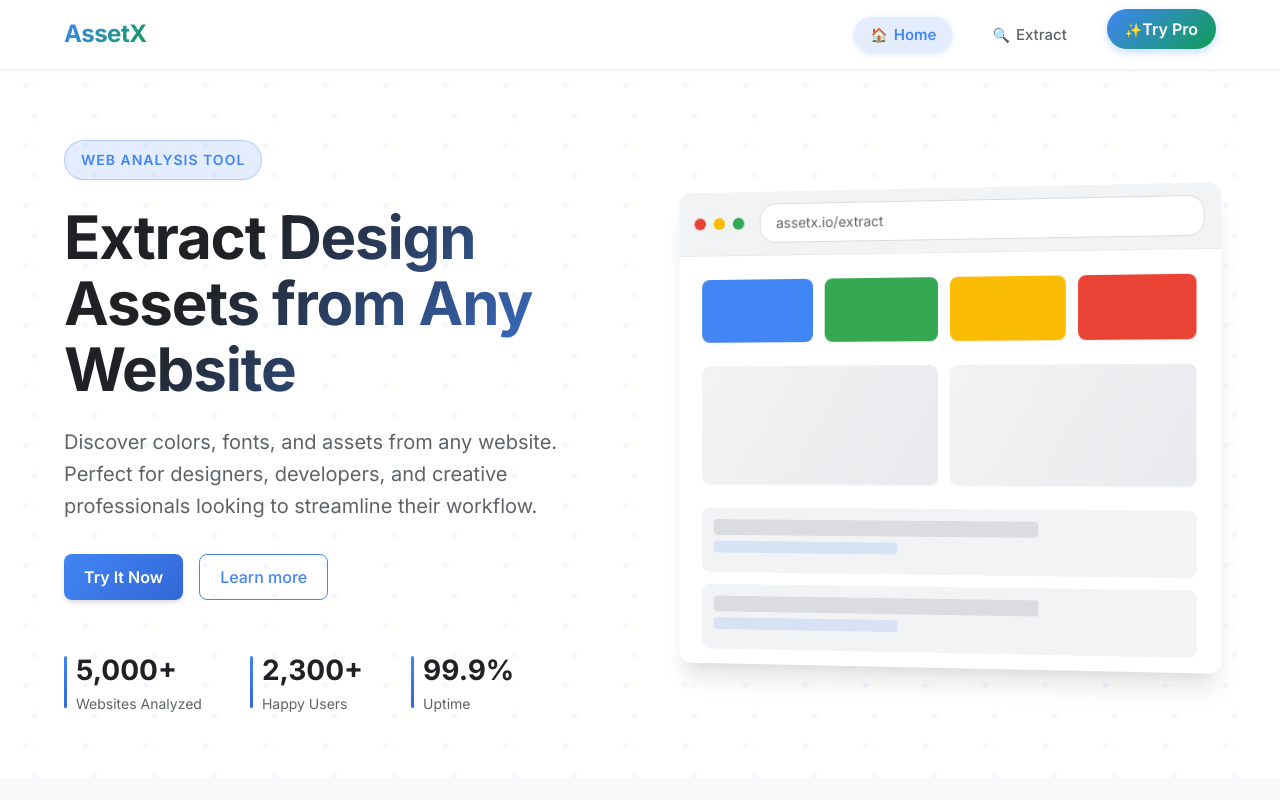
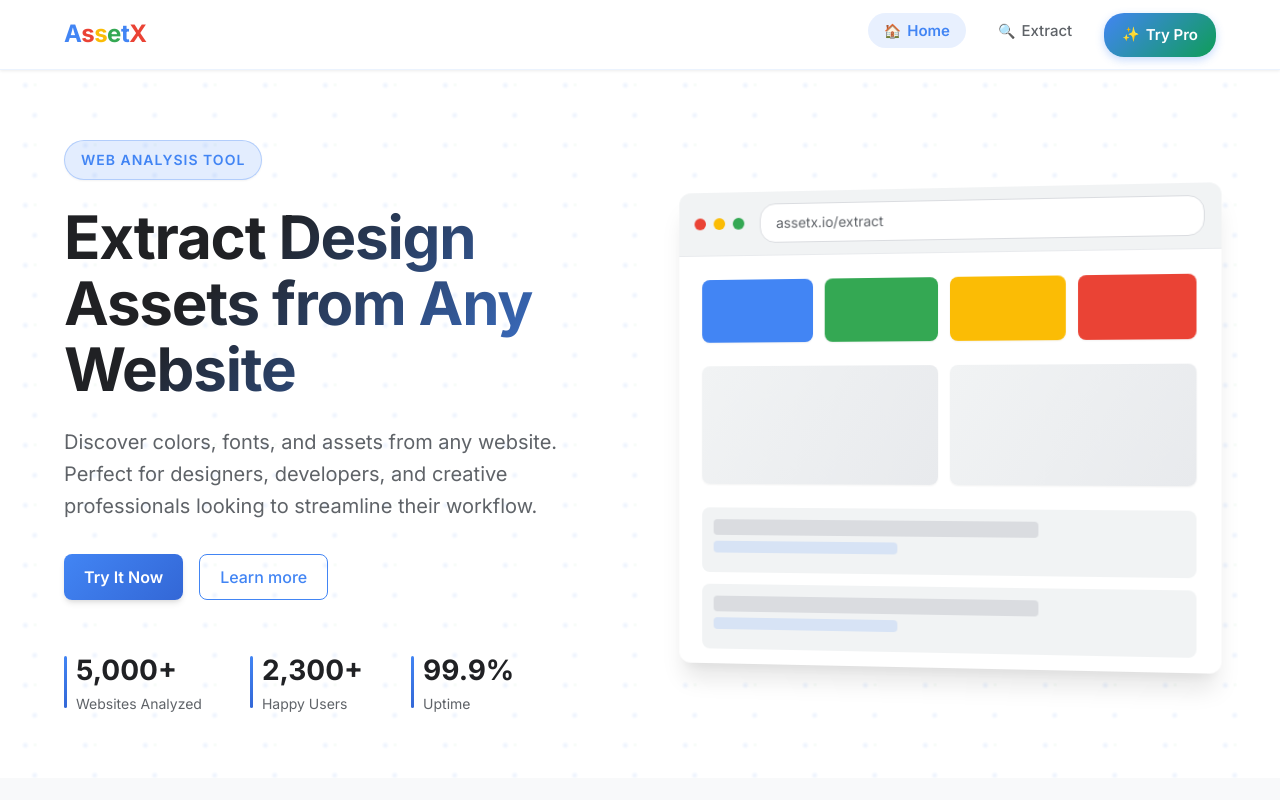
Before and after one commit to PeterAkande/asset-extractor, a React (Vite) app in the folder frontend/asset-extractor/: page / in a window 1280 px wide. Shown: the top 800 px of the page. Built offline with nearby package versions, Linux system fonts and the light colour scheme; a web font is replaced by a local one.

Commit message:
feat: support routing and have decicated result page

```diff
--- a/frontend/asset-extractor/src/components/Navbar.css
+++ b/frontend/asset-extractor/src/components/Navbar.css
@@ -4,7 +4,7 @@
   left: 0;
   right: 0;
   height: 70px;
-  background-color: rgba(255, 255, 255, 0.98);
+  background-color: rgba(255, 255, 255, 0.95);
   z-index: 1000;
   transition: all 0.3s ease;
   box-shadow: 0 1px 3px rgba(0, 0, 0, 0.08);
@@ -43,10 +43,6 @@
   font-size: 1.5rem;
   font-weight: 700;
   letter-spacing: -0.02em;
-  background: linear-gradient(135deg, #4285F4, #0F9D58);
-  -webkit-background-clip: text;
-  background-clip: text;
-  -webkit-text-fill-color: transparent;
 }
 
 .navbar-menu {
@@ -63,11 +59,12 @@
 }
 
 .nav-item {
-  margin-left: 16px;
+  margin-left: 8px;
+  position: relative;
 }
 
-/* Enhanced nav buttons with glass effect */
-.nav-button {
+/* Refined nav buttons with better hover effects */
+.nav-button, .nav-link {
   display: flex;
   align-items: center;
   gap: 6px;
@@ -80,6 +77,27 @@
   font-size: 0.9375rem;
   cursor: pointer;
   transition: all 0.2s ease;
+  text-decoration: none;
+  position: relative;
+}
+
+/* Add indicator line on hover and active */
+.nav-button::after, .nav-link::after {
+  content: '';
+  position: absolute;
+  bottom: -2px;
+  left: 50%;
+  transform: translateX(-50%);
+  width: 0;
+  height: 2px;
+  background: var(--google-blue);
+  transition: width 0.3s ease;
+  border-radius: 2px;
+}
+
+.nav-button:hover::after, .nav-link:hover::after,
+.nav-button.active::after {
+  width: 80%; /* Increased from 60% for better visibility */
 }
 
 .nav-button-icon {
@@ -87,9 +105,10 @@
   transition: transform 0.3s ease;
 }
 
-.nav-button:hover {
-  background-color: rgba(66, 133, 244, 0.1);
+.nav-button:hover, .nav-link:hover {
   color: var(--google-blue);
+  background-color: rgba(66, 133, 244, 0.08); /* Add subtle background on hover */
+  transform: translateY(-1px); /* Slight lift effect */
 }
 
 .nav-button:hover .nav-button-icon {
@@ -97,12 +116,12 @@
 }
 
 .nav-button.active {
-  background-color: var(--google-blue-light);
   color: var(--google-blue);
   font-weight: 600;
-  box-shadow: 0 2px 6px rgba(66, 133, 244, 0.2);
+  background-color: rgba(66, 133, 244, 0.12); /* Slightly stronger background for active state */
 }
 
+/* Updated highlight button styles for consistency */
 .nav-link.highlight {
   color: white;
   background: linear-gradient(135deg, #4285F4, #0F9D58);
@@ -111,12 +130,12 @@
   border-radius: 20px;
   box-shadow: 0 3px 8px rgba(66, 133, 244, 0.3);
   transition: all 0.2s ease;
-  text-decoration: none;
 }
 
 .nav-link.highlight:hover {
   transform: translateY(-2px);
   box-shadow: 0 6px 12px rgba(66, 133, 244, 0.4);
+  background: linear-gradient(135deg, #3367D6, #0F8C4F); /* Slightly darker gradient on hover */
 }
 
 .menu-toggle {
@@ -140,7 +159,7 @@
   border-radius: 2px;
 }
 
-/* Mobile menu animation */
+/* Enhanced mobile menu animation */
 .menu-toggle.active span:nth-child(1) {
   transform: translateY(8px) rotate(45deg);
   background-color: var(--google-blue);
@@ -155,7 +174,7 @@
   background-color: var(--google-blue);
 }
 
-/* Mobile navbar styles */
+/* Improved mobile navbar styles */
 @media (max-width: 768px) {
   .menu-toggle {
     display: flex;
@@ -190,7 +209,7 @@
   }
 
   .nav-item {
-    margin: 8px 0;
+    margin: 0;
     width: 100%;
   }
 
@@ -201,8 +220,8 @@
     padding: 12px 16px;
   }
 
-  .nav-button {
-    border-radius: 12px;
+  .nav-button::after, .nav-link::after {
+    bottom: 4px;
   }
 
   .nav-link.highlight {
@@ -210,7 +229,7 @@
   }
 
   /* Add a dim overlay when mobile menu is open */
-  .navbar.menu-open::after {
+  .navbar.menu-open::before {
     content: '';
     position: fixed;
     top: 0;
--- a/frontend/asset-extractor/src/components/Navbar.tsx
+++ b/frontend/asset-extractor/src/components/Navbar.tsx
@@ -1,4 +1,4 @@
-import { useState, useEffect } from 'react';
+import { useState, useEffect, useCallback } from 'react';
 import { useNavigate, useLocation } from 'react-router-dom';
 import './Navbar.css';
 
@@ -12,18 +12,19 @@
   const [scrolled, setScrolled] = useState(false);
   const [mobileMenuOpen, setMobileMenuOpen] = useState(false);
 
-  // Handle scrolling effect
+  // Handle scrolling effect with throttling for better performance
+  const handleScroll = useCallback(() => {
+    const isScrolled = window.scrollY > 20;
+    if (isScrolled !== scrolled) {
+      setScrolled(isScrolled);
+    }
+  }, [scrolled]);
+
+  // Set up scroll listener with cleanup
   useEffect(() => {
-    const handleScroll = () => {
-      const isScrolled = window.scrollY > 20;
-      if (isScrolled !== scrolled) {
-        setScrolled(isScrolled);
-      }
-    };
-
     window.addEventListener('scroll', handleScroll);
     return () => window.removeEventListener('scroll', handleScroll);
-  }, [scrolled]);
+  }, [handleScroll]);
 
   // Close mobile menu when route changes
   useEffect(() => {
@@ -32,20 +33,21 @@
 
   // Prevent body scrolling when mobile menu is open
   useEffect(() => {
-    if (mobileMenuOpen) {
-      document.body.style.overflow = 'hidden';
-    } else {
-      document.body.style.overflow = '';
-    }
-
+    document.body.style.overflow = mobileMenuOpen ? 'hidden' : '';
     return () => {
       document.body.style.overflow = '';
     };
   }, [mobileMenuOpen]);
 
+  // Navigation handler with animation delay for smooth transitions
   const handleNavigation = (path: string) => {
+    setMobileMenuOpen(false);
     navigate(path);
-    setMobileMenuOpen(false);
+  };
+
+  // Check if a path is active (exact match)
+  const isPathActive = (path: string) => {
+    return location.pathname === path;
   };
 
   return (
@@ -65,19 +67,21 @@
         <button
           className={`menu-toggle ${mobileMenuOpen ? 'active' : ''}`}
           onClick={() => setMobileMenuOpen(!mobileMenuOpen)}
-          aria-label="Toggle menu"
+          aria-label="Toggle navigation menu"
+          aria-expanded={mobileMenuOpen}
         >
           <span></span>
           <span></span>
           <span></span>
         </button>
 
-        <nav className={`navbar-menu ${mobileMenuOpen ? 'open' : ''}`}>
+        <nav className={`navbar-menu ${mobileMenuOpen ? 'open' : ''}`} aria-hidden={!mobileMenuOpen}>
           <ul className="navbar-nav">
             <li className="nav-item">
               <button
-                className={`nav-button ${location.pathname === "/" ? 'active' : ''}`}
+                className={`nav-button ${isPathActive("/") ? 'active' : ''}`}
                 onClick={() => handleNavigation('/')}
+                aria-current={isPathActive("/") ? 'page' : undefined}
               >
                 <span className="nav-button-icon">🏠</span>
                 Home
@@ -85,8 +89,9 @@
             </li>
             <li className="nav-item">
               <button
-                className={`nav-button ${location.pathname === "/extract" ? 'active' : ''}`}
+                className={`nav-button ${isPathActive("/extract") ? 'active' : ''}`}
                 onClick={() => handleNavigation('/extract')}
+                aria-current={isPathActive("/extract") ? 'page' : undefined}
               >
                 <span className="nav-button-icon">🔍</span>
                 Extract
```
